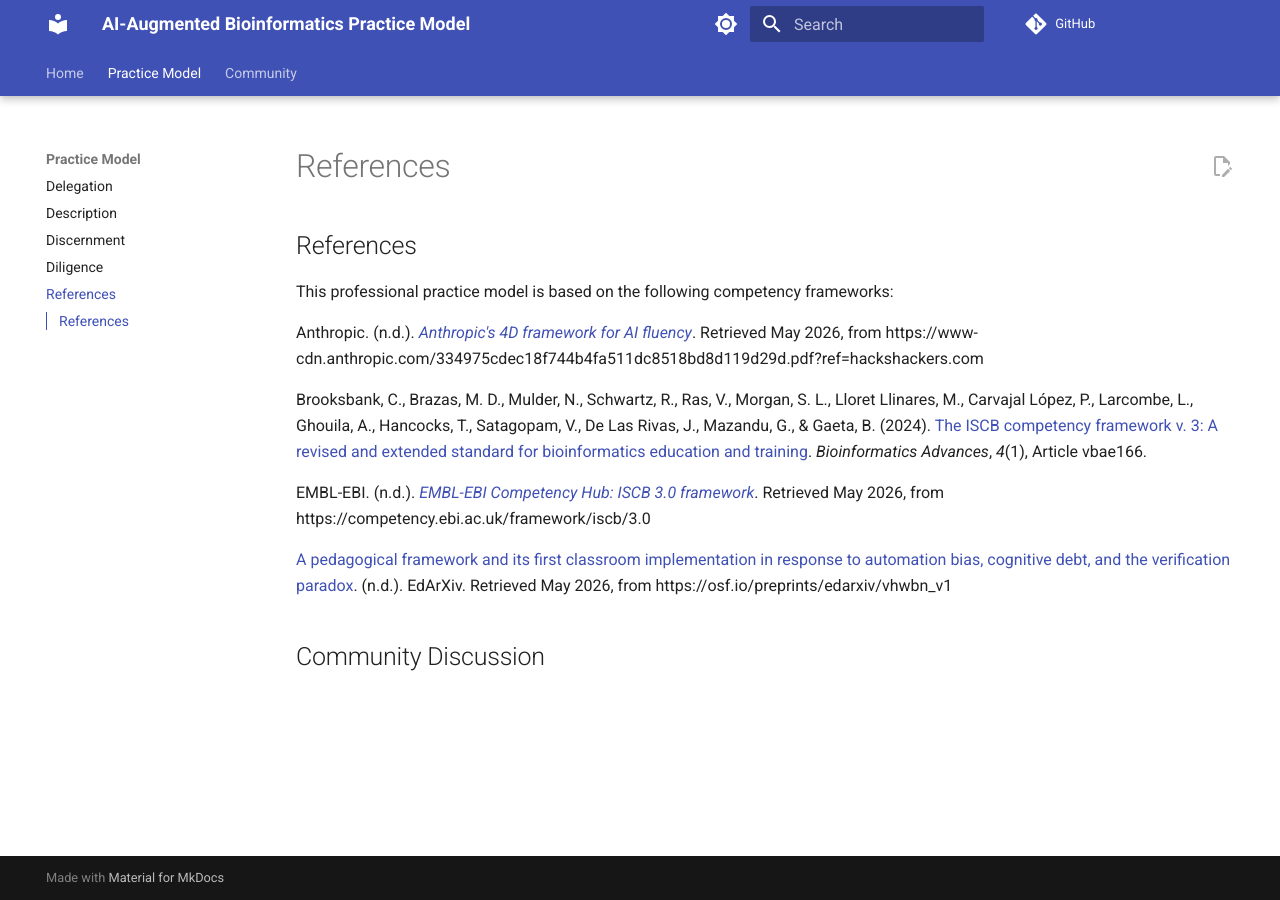
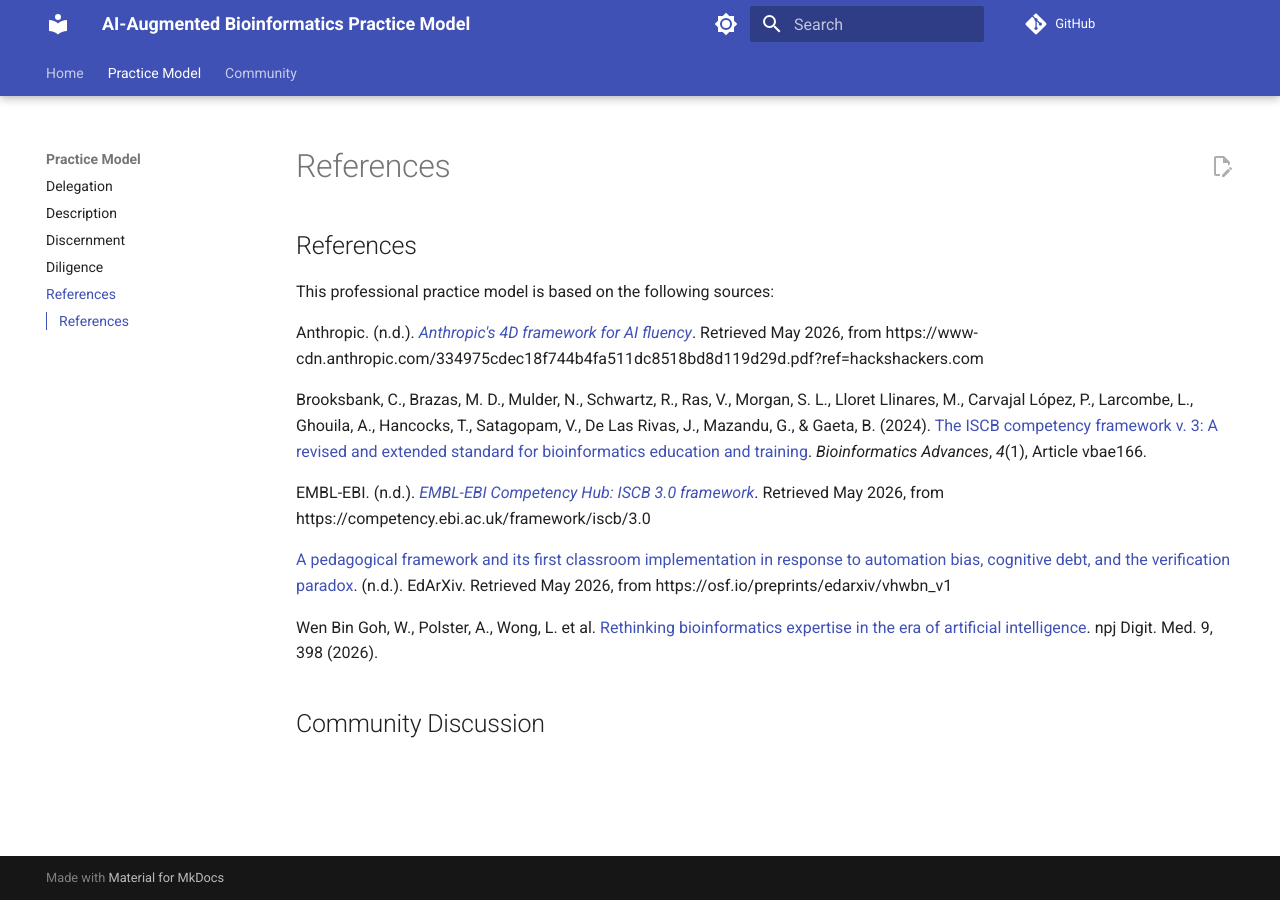
Before and after one commit to larisa-msoto/ai-bioinformatics-practice-model, an MkDocs documentation site: the page built from docs/references.md, in a window 1280 px wide. Built offline with MkDocs 1.6.1 and Material for MkDocs 9.7.7, drawn with Linux system fonts in a browser that asks for light colours; comment, search, counter and statistics services are not loaded.

Commit message:
added reference

```diff
--- a/docs/references.md
+++ b/docs/references.md
@@ -1,6 +1,6 @@
 # References
 
-This professional practice model is based on the following competency frameworks:
+This professional practice model is based on the following sources:
 
 Anthropic. (n.d.). [*Anthropic's 4D framework for AI fluency*](https://www-cdn.anthropic.com/334975cdec18f744b4fa511dc8518bd8d119d29d.pdf?ref=hackshackers.com). Retrieved May 2026, from https://www-cdn.anthropic.com/334975cdec18f744b4fa511dc8518bd8d119d29d.pdf?ref=hackshackers.com
 
@@ -9,3 +9,5 @@ Brooksbank, C., Brazas, M. D., Mulder, N., Schwartz, R., Ras, V., Morgan, S. L.,
 EMBL-EBI. (n.d.). [*EMBL-EBI Competency Hub: ISCB 3.0 framework*](https://competency.ebi.ac.uk/framework/iscb/3.0). Retrieved May 2026, from https://competency.ebi.ac.uk/framework/iscb/3.0
 
 [A pedagogical framework and its first classroom implementation in response to automation bias, cognitive debt, and the verification paradox](https://osf.io/preprints/edarxiv/vhwbn_v1). (n.d.). EdArXiv. Retrieved May 2026, from https://osf.io/preprints/edarxiv/vhwbn_v1
+
+Wen Bin Goh, W., Polster, A., Wong, L. et al. [Rethinking bioinformatics expertise in the era of artificial intelligence](https://doi.org/10.1038/s41746-026-02777-1). npj Digit. Med. 9, 398 (2026).
```
